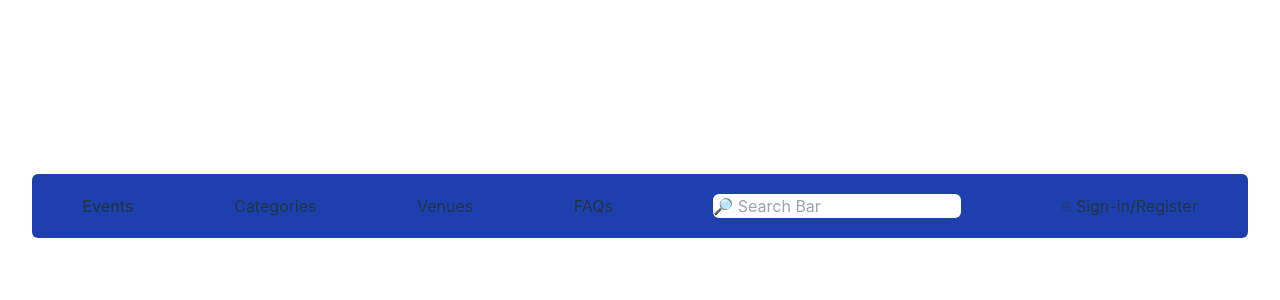
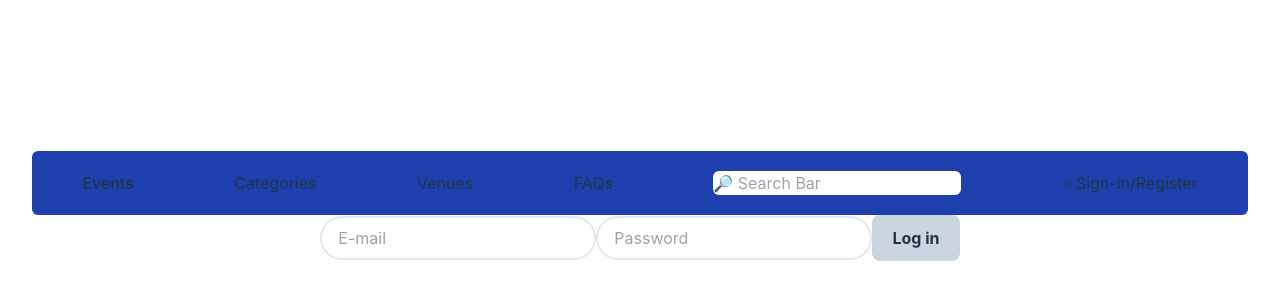
Before and after one commit to t-s-w/project3, a React (Vite) app: page /login in a window 1280 px wide. Shown: the part 194-494 px from the top of the page. Built offline with nearby package versions, Linux system fonts and the light colour scheme; a web font is replaced by a local one.

Commit message:
create login form component

```diff
--- /dev/null
+++ b/src/components/LoginForm.jsx
@@ -0,0 +1,35 @@
+import { useState } from "react";
+import * as usersSvc from '../utilities/users-service'
+import { useNavigate } from "react-router-dom";
+
+export default function LoginForm({ setUser }) {
+    const navigate = useNavigate();
+    const [error, setError] = useState(null);
+    const [formState, setFormState] = useState('idle');
+    const [successMsg, setSuccessMsg] = useState(null);
+    async function handleSubmit(evt) {
+        evt.preventDefault();
+        const credentials = ({ email: evt.target.email.value, password: evt.target.password.value })
+        try {
+            setFormState('loading')
+            const user = await usersSvc.login(credentials);
+            setSuccessMsg('Sign up successful! Returning you to the home page soon...')
+            setUser(user);
+            setTimeout(() => navigate('/'), 2000);
+        } catch {
+            setFormState('idle')
+            setError("Login failed - Try again")
+        }
+    }
+    return <div className="loginContainer">
+        <form onSubmit={handleSubmit}>
+            <fieldset disabled={formState === "loading"}>
+                <input className="p-2 pl-4 border-solid border-2 rounded-full" type="email" name="email" placeholder="E-mail" required />
+                <input className="p-2 pl-4 border-solid border-2 rounded-full" type="password" name="password" placeholder="Password" required />
+                <button className="w-fit bg-slate-300 font-bold disabled:bg-slate-200 disabled:text-slate-700">Log in</button>
+                {error && <p className="text-red-700">{error}</p>}
+                {successMsg && <p className="text-green-700">{successMsg}</p>}
+            </fieldset>
+        </form>
+    </div>
+}
--- a/src/pages/App/App.jsx
+++ b/src/pages/App/App.jsx
@@ -7,6 +7,7 @@ import './App.css'
 import NavBar from "../../components/NavBar";
 import SignUpPage from '../SignUpPage/SignUpPage';
 import { getUser } from '../../utilities/users-service';
+import LoginForm from '../../components/LoginForm.jsx'
 
 function App() {
 
@@ -23,6 +24,7 @@ function App() {
         <Route path="/events" element={<AllEventsPage />} />
         <Route path="/events/:id" element={<EventDetailsPage />} />
         <Route path="/signup" element={<SignUpPage setUser={setUser} />} />
+        <Route path="/login" element={<LoginForm setUser={setUser} />} />
       </Routes>
     </>
   );
--- a/src/utilities/users-service.js
+++ b/src/utilities/users-service.js
@@ -30,3 +30,7 @@ export function getUser() {
     // If there's a token, return the user in the payload, otherwise return null
     return token ? JSON.parse(atob(token.split('.')[1])).user : null;
 }
+
+export async function login(credentials) {
+    console.log(credentials)
+}
```
